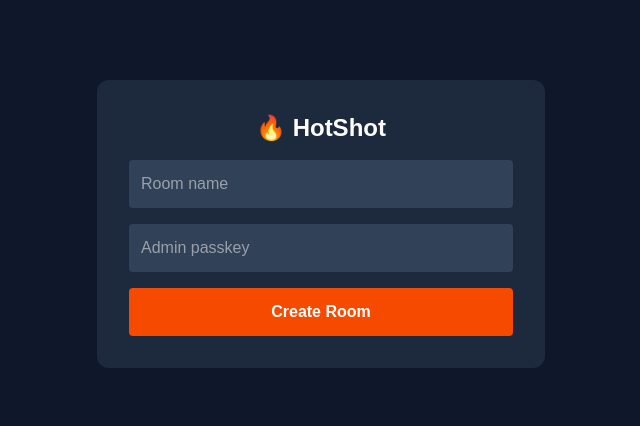
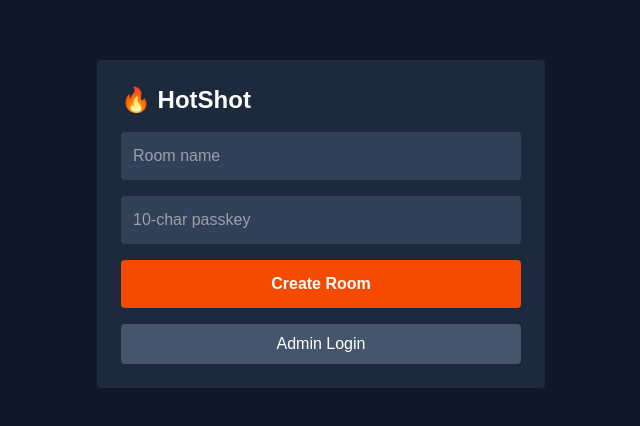
Before and after one commit to nh-44/hotshot2, a Next.js app: page / in a window 1280 px wide. Shown: the part 176-602 px from the top of the page, without its empty margins (319-959 px from the left). Built offline with nearby package versions, Linux system fonts and the light colour scheme; no server answers.

Commit message:
vercel-homepage fix v2

```diff
--- a/src/app/host/[roomId]/page.tsx
+++ b/src/app/host/[roomId]/page.tsx
@@ -88,6 +88,20 @@ export default function HostPage() {
       >
         Publish Room
       </button>
+      <div className="mt-6 bg-slate-800 p-4 rounded border border-slate-700">
+        <p className="font-bold mb-2 text-orange-500">Share this link with players:</p>
+        <input
+          readOnly
+          value={typeof window !== "undefined" ? `${window.location.origin}/play/${roomId}` : ""}
+          className="w-full p-2 rounded bg-slate-700 text-sm border border-slate-600 focus:outline-none focus:border-orange-500 cursor-pointer"
+          onClick={(e) => {
+            e.currentTarget.select();
+            navigator.clipboard.writeText(e.currentTarget.value);
+            alert("Link copied to clipboard!");
+          }}
+        />
+        <p className="text-xs text-slate-400 mt-2">Click the box to copy the URL</p>
+      </div>
     </main>
   );
 }
--- a/src/app/page.tsx
+++ b/src/app/page.tsx
@@ -2,80 +2,73 @@
 
 import { useState } from "react";
 import { useRouter } from "next/navigation";
-import { supabase } from "@/lib/supabaseClient";
-import { getSessionToken } from "@/lib/session";
+import { supabase } from "@/lib/supabase";
 
 export default function HomePage() {
   const router = useRouter();
-
   const [roomName, setRoomName] = useState("");
   const [passkey, setPasskey] = useState("");
-  const [loading, setLoading] = useState(false);
 
-  const createRoom = async (e: React.FormEvent) => {
-    e.preventDefault();
-
-    if (!roomName.trim() || !passkey.trim()) {
-      alert("Room name and passkey are required");
+  const createRoom = async () => {
+    if (!roomName || passkey.length !== 10) {
+      alert("Room name + 10-char passkey required");
       return;
     }
 
-    setLoading(true);
-
-    const hostSession = getSessionToken("host");
-
-    const { data, error } = await supabase
+    const { data } = await supabase
       .from("rooms")
-      .insert({
-        room_name: roomName.trim(),
-        passkey: passkey.trim(),
-        status: "draft",
-        host_session: hostSession,
-      })
+      .insert({ room_name: roomName, passkey })
       .select()
       .single();
 
-    if (error) {
-      console.error("CREATE ROOM ERROR:", error);
-      alert(error.message);
-      setLoading(false);
-      return;
-    }
+    router.push(`/host/${data.id}`);
+  };
 
-    // ✅ Redirect host to room setup screen
-    router.push(`/room/${data.id}`);
+  const adminLogin = async () => {
+    const { data } = await supabase
+      .from("rooms")
+      .select("id")
+      .eq("passkey", passkey)
+      .single();
+
+    if (!data) return alert("Invalid passkey");
+
+    router.push(`/admin?room=${data.id}&passkey=${passkey}`);
   };
 
   return (
-    <main className="min-h-screen flex items-center justify-center bg-slate-900 p-6 text-white">
-      <form
-        onSubmit={createRoom}
-        className="w-full max-w-md bg-slate-800 p-8 rounded-xl space-y-4"
-      >
-        <h1 className="text-2xl font-bold text-center">🔥 HotShot</h1>
+    <main className="min-h-screen flex items-center justify-center bg-slate-900 text-white p-6">
+      <div className="max-w-md w-full bg-slate-800 p-6 rounded space-y-4">
+        <h1 className="text-2xl font-bold">🔥 HotShot</h1>
 
         <input
           className="w-full p-3 rounded bg-slate-700"
           placeholder="Room name"
           value={roomName}
-          onChange={(e) => setRoomName(e.target.value)}
+          onChange={e => setRoomName(e.target.value)}
         />
 
         <input
           className="w-full p-3 rounded bg-slate-700"
-          placeholder="Admin passkey"
+          placeholder="10-char passkey"
           value={passkey}
-          onChange={(e) => setPasskey(e.target.value)}
+          onChange={e => setPasskey(e.target.value)}
         />
 
         <button
-          type="submit"
-          disabled={loading}
-          className="w-full bg-orange-600 py-3 rounded font-bold disabled:opacity-50"
+          onClick={createRoom}
+          className="w-full bg-orange-600 py-3 rounded font-bold"
         >
-          {loading ? "Creating…" : "Create Room"}
+          Create Room
         </button>
-      </form>
+
+        <button
+          onClick={adminLogin}
+          className="w-full bg-slate-600 py-2 rounded"
+        >
+          Admin Login
+        </button>
+      </div>
     </main>
   );
 }
```
